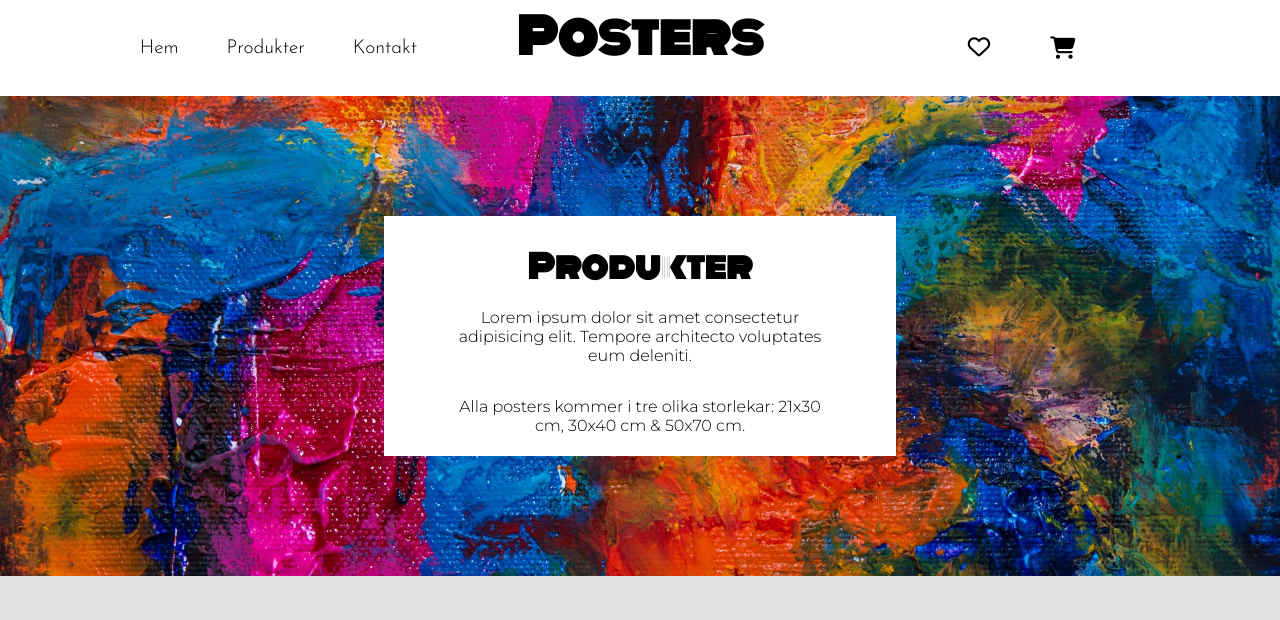
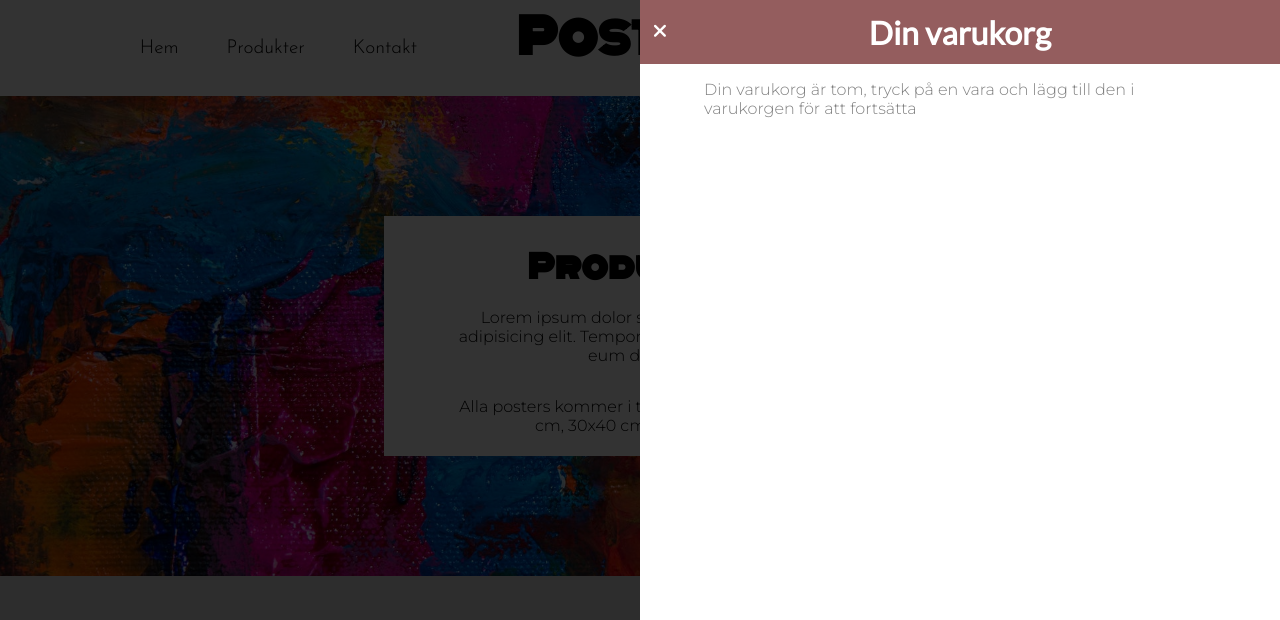
Before and after one commit to metinmayi/Animal-Posters-Webbshop, a website built with Parcel: page src/products.html in a window 1280 px wide. Shown: the top 620 px of the page. Built offline with nearby package versions, Linux system fonts and the light colour scheme.

Commit message:
small update styling

```diff
--- a/src/products.html
+++ b/src/products.html
@@ -151,7 +151,7 @@
         </div>
       </footer>
     </div>
-
+    <div id="dropdown-wrapper">
       <div id="checkout-dropdown">
         <div id="checkout-header">
           <i class="fas fa-times" id="close-checkout"></i>
@@ -174,5 +174,6 @@
           </form>
         </div>
       </div>
+    </div>
   </body>
 </html>
--- a/src/scss/_mixins.scss
+++ b/src/scss/_mixins.scss
@@ -13,7 +13,7 @@ $footercolor: #945d5e;
     background-color: white;
     position: absolute;
     top: 0;
-    z-index: 10;
+    z-index: 4;
 
     #desktop {
       display: none;
@@ -106,15 +106,23 @@ $footercolor: #945d5e;
 }
 
 @mixin dropdown-checkout {
+  #dropdown-wrapper {
+    display: block;
+    background-color: rgba(0, 0, 0, 0.8);
+    width: 100%;
+    height: 100vh;
+    z-index: 9;
+    position: fixed;
+    top: 0;
+  }
   #checkout-dropdown {
-    display: none;
     height: 100vh;
     width: 100%;
-    position: fixed;
+    position: absolute;
     top: 0;
     right: 0;
     background-color: #fff !important;
-    z-index: 10;
+    z-index: 20;
 
     //Styling av scrollbar
 
--- a/src/ts/functions/createProductsCheckout.ts
+++ b/src/ts/functions/createProductsCheckout.ts
@@ -5,16 +5,16 @@ let momsPrice: number = 0;
 
 export function createProductsCheckout() {
   document.getElementById("shopping-cart").addEventListener("click", () => {
-    document.getElementById("checkout-dropdown").style.display = "block";
+    document.getElementById("dropdown-wrapper").style.display = "block";
   });
   document
     .getElementById("shopping-cart-phone")
     .addEventListener("click", () => {
-      document.getElementById("checkout-dropdown").style.display = "block";
+      document.getElementById("dropdown-wrapper").style.display = "block";
     });
 
   document.getElementById("close-checkout").addEventListener("click", () => {
-    document.getElementById("checkout-dropdown").style.display = "none";
+    document.getElementById("dropdown-wrapper").style.display = "none";
   });
 
   document.getElementById("add-button").addEventListener("click", () => {
```
Lines whose indentation alone changed are shown as unchanged.
